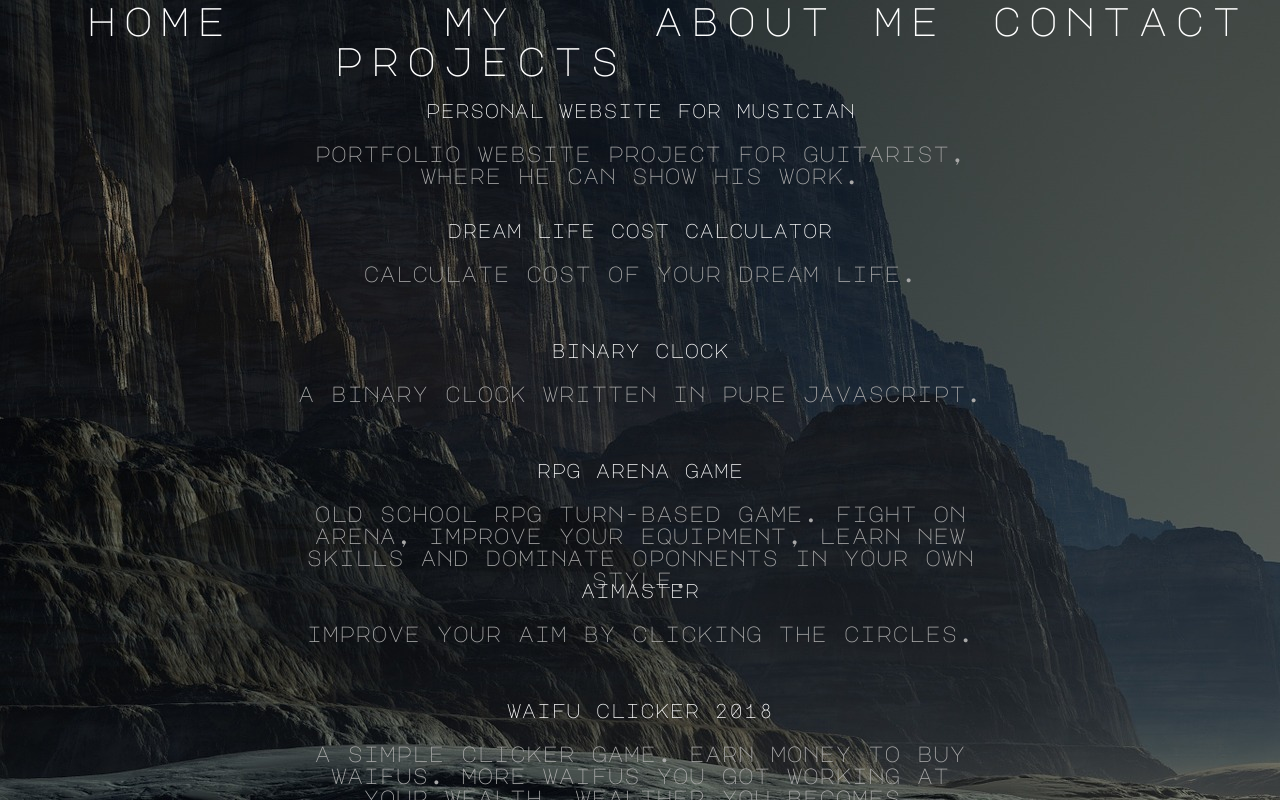
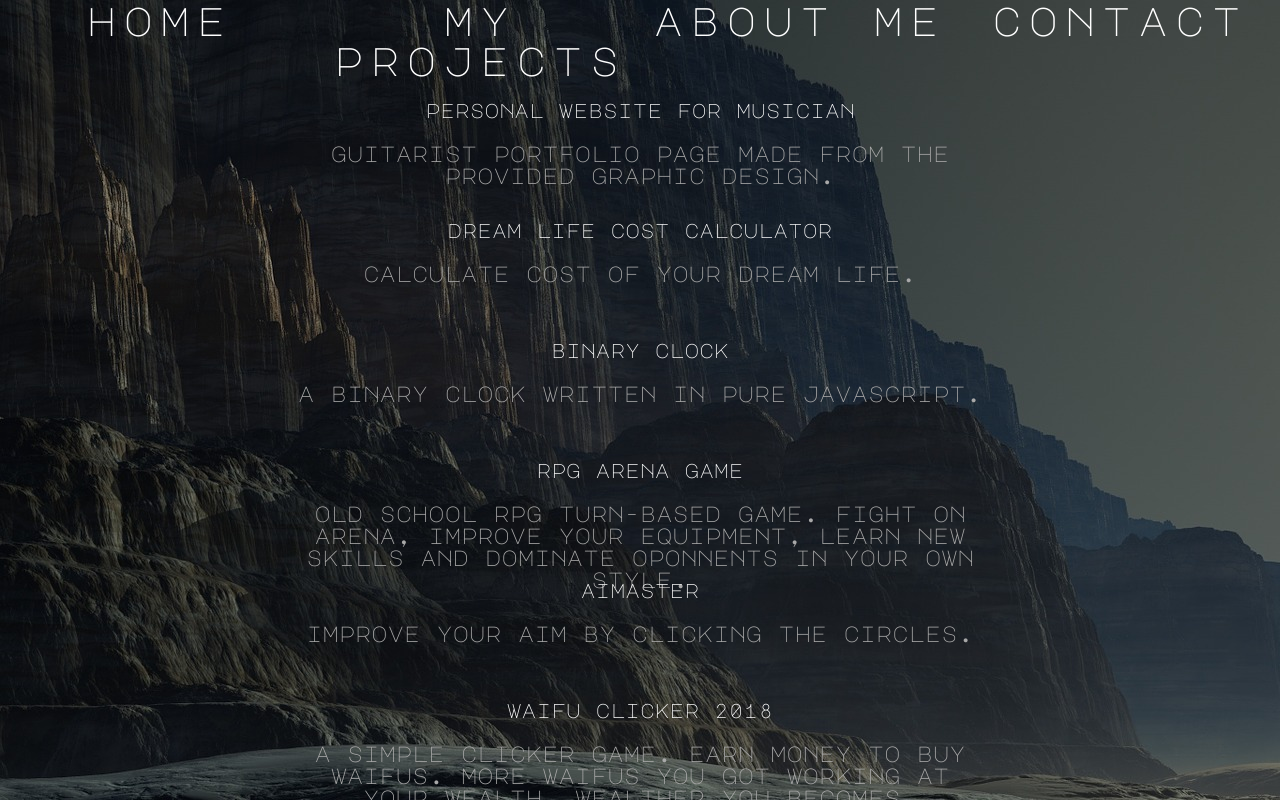
Before and after one commit to kamil-g/kamil-g.github.io, a plain HTML site: page index.html in a window 1280 px wide. Both pictures are taken after a click on the element "my projects". Drawn offline with nearby package versions, Linux system fonts and the light colour scheme.

Commit message:
no message

```diff
--- a/index.html
+++ b/index.html
@@ -30,7 +30,7 @@
 
         <div class="project">
             <a target="_blank" href="https://starb0i.github.io/">personal website for musician</a>
-            <p> portfolio website project for guitarist, where he can show his work.</p>
+            <p> guitarist portfolio page made from the provided graphic design.</p>
         </div>
 
         <div class="project">
```
